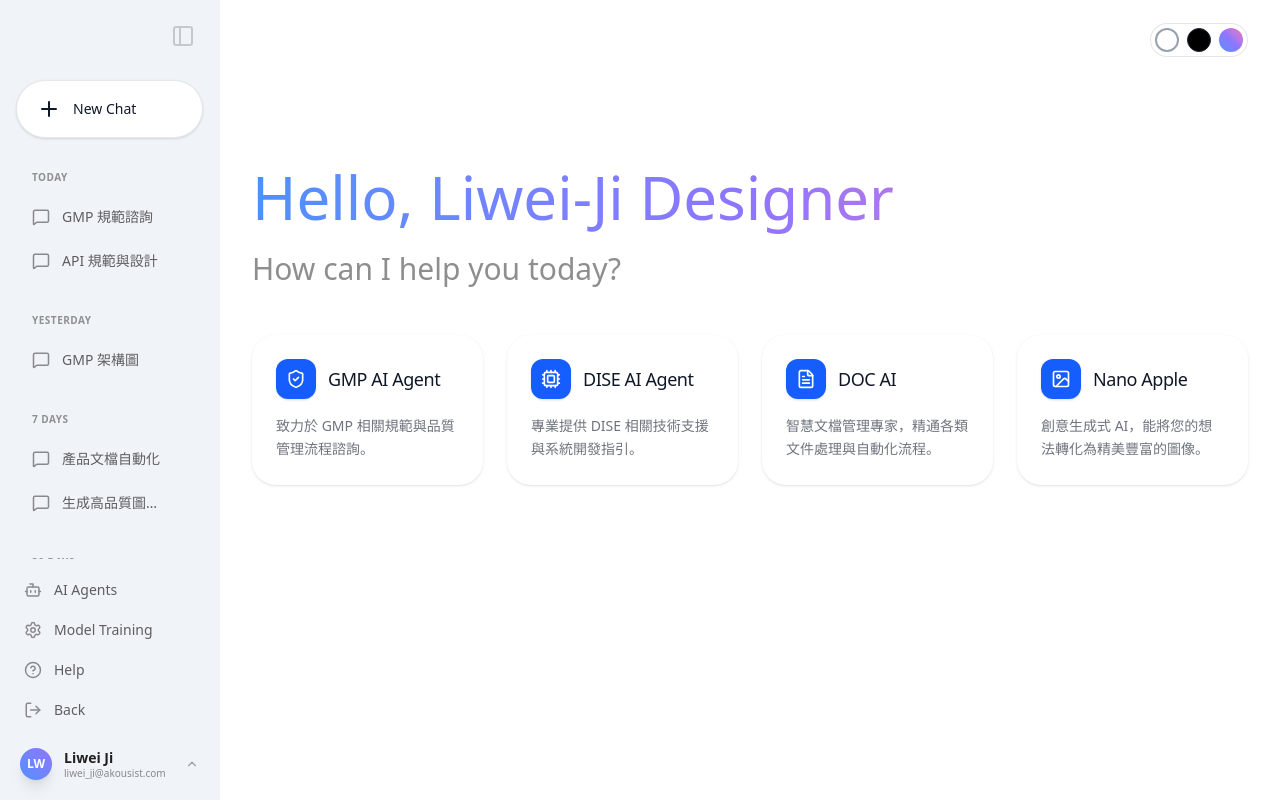
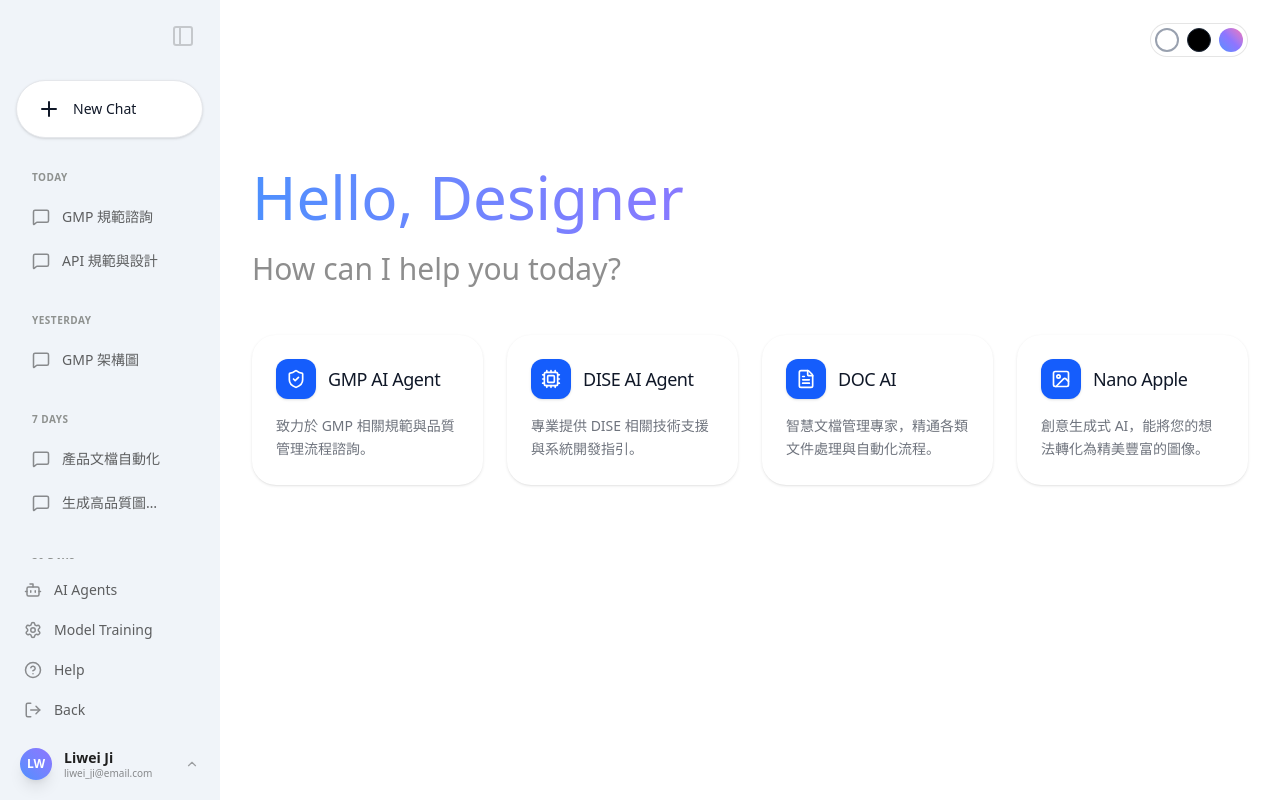
Before and after one commit to Liwei-Ji/ai-agent-input, a React (Vite) app: page / in a window 1280 px wide. Both pictures are taken after a click on the button "Nano Apple". Built offline with nearby package versions, Linux system fonts and the light colour scheme.

Commit message:
Fix some bug

```diff
--- a/src/pages/pages.tsx
+++ b/src/pages/pages.tsx
@@ -214,7 +214,7 @@ export default function ApplePage({ onBack }: { onBack: () => void }) {
                     <div className="relative mt-2" ref={menuRef}>
                         <button onClick={() => setIsAccountMenuOpen(!isAccountMenuOpen)} className={cn("flex items-center gap-3 px-2 py-2 rounded-xl transition-all duration-300 text-left group w-full", themeStyles.isDark ? "hover:bg-white/5 text-inherit" : "hover:bg-black/5 text-inherit", !isSidebarOpen && "justify-center")}>
                             <div className="w-8 h-8 rounded-full bg-linear-to-tr from-[#4d90fe] to-[#8e75ff] flex items-center justify-center text-white text-xs font-bold shrink-0 shadow-lg">LW</div>
-                            {isSidebarOpen && <div className="flex-1 min-w-0"><p className="text-sm font-semibold truncate leading-tight">Liwei Ji</p><p className="text-[10px] opacity-50 truncate leading-tight">liwei_ji@akousist.com</p></div>}
+                            {isSidebarOpen && <div className="flex-1 min-w-0"><p className="text-sm font-semibold truncate leading-tight">Liwei Ji</p><p className="text-[10px] opacity-50 truncate leading-tight">liwei_ji@email.com</p></div>}
                             {isSidebarOpen && <ChevronUp size={14} className={cn("opacity-40 transition-transform", isAccountMenuOpen && "rotate-180")} />}
                         </button>
                         {isAccountMenuOpen && (
@@ -260,7 +260,7 @@ export default function ApplePage({ onBack }: { onBack: () => void }) {
                                 {!selectedAgent ? (
                                     <motion.div initial={{ opacity: 0, y: 20 }} animate={{ opacity: 1, y: 0 }} transition={{ delay: 0.1 }} className="w-full">
                                         <div className="text-left w-full mb-12">
-                                            <h2 className={cn("text-5xl md:text-6xl font-display font-medium mb-4 leading-tight transition-all duration-500", themeMode === 'colorful' ? "text-inherit" : "bg-clip-text text-transparent bg-gradient-to-r from-[#4d90fe] via-[#8e75ff] to-[#f472b6]")}>Hello, Liwei-Ji Designer</h2>
+                                            <h2 className={cn("text-5xl md:text-6xl font-display font-medium mb-4 leading-tight transition-all duration-500", themeMode === 'colorful' ? "text-inherit" : "bg-clip-text text-transparent bg-gradient-to-r from-[#4d90fe] via-[#8e75ff] to-[#f472b6]")}>Hello, Designer</h2>
                                             <p className="text-2xl md:text-3xl opacity-50 font-display">How can I help you today?</p>
                                         </div>
                                         <div className="grid grid-cols-1 md:grid-cols-2 lg:grid-cols-4 gap-6">
```
